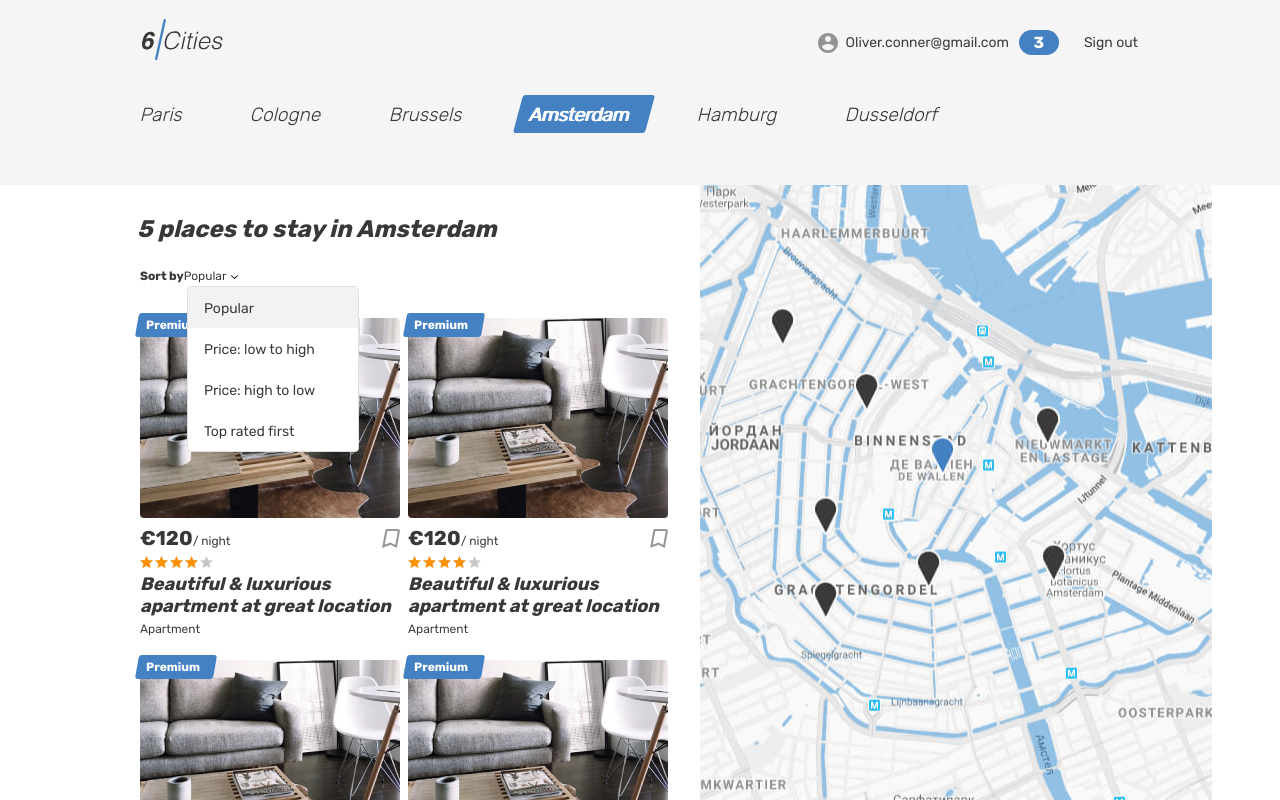
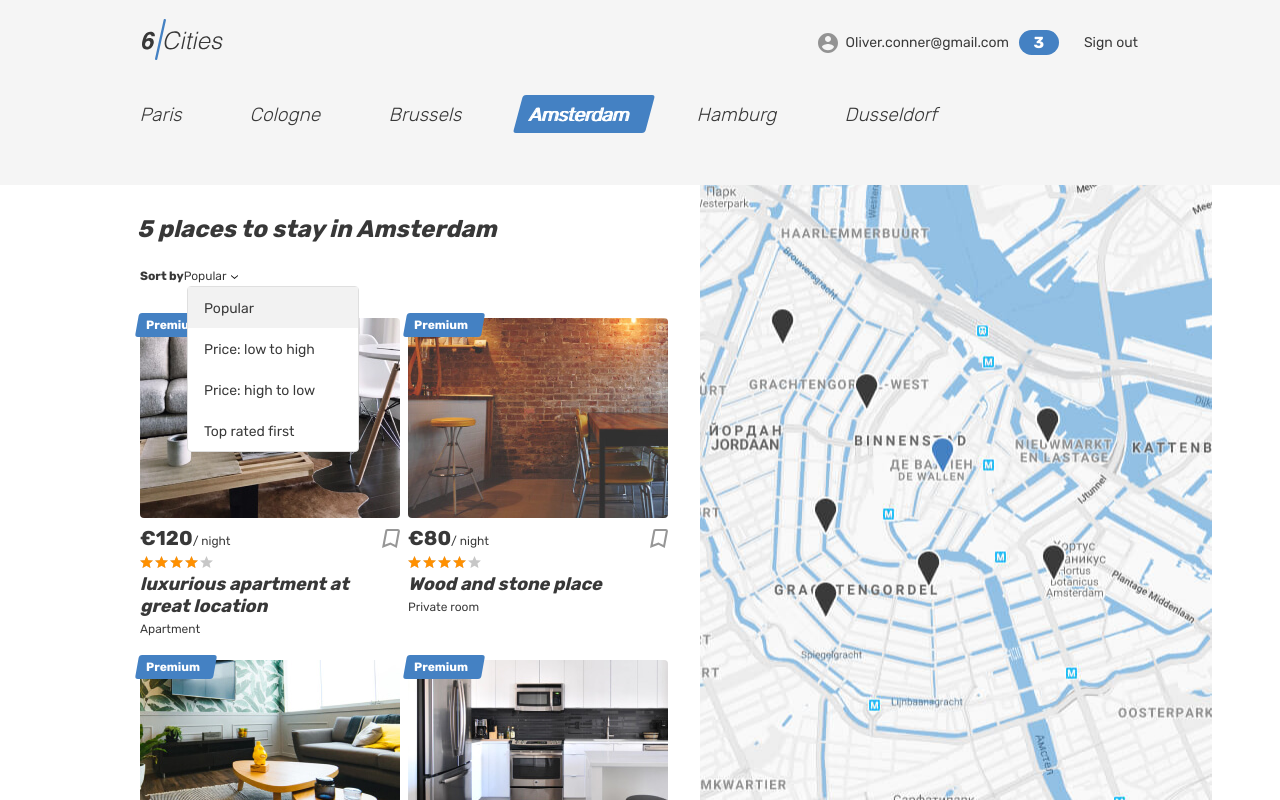
Before and after one commit to htmlacademy-react/2088885-six-cities-10, a React (Create React App) app in the folder project/: page / in a window 1280 px wide. Built offline with nearby package versions, Linux system fonts and the light colour scheme.

Commit message:
add List component, add mocked data, add items component

```diff
--- a/project/src/components/app/app.tsx
+++ b/project/src/components/app/app.tsx
@@ -5,20 +5,24 @@ import { LoginPage } from '../../pages/login-page/login-page';
 import { MainPage } from '../../pages/main-page/main-page';
 import { NotFoundPage } from '../../pages/not-found-page/not-found-page';
 import { PropertyPage } from '../../pages/property-page/property-page';
+import { TRentalOfferData } from '../../types/offers';
 import { PrivateRoute } from '../private-route/private-route';
 
-type AppProps = {
+type TAppProps = {
   countOfAvailablePlaces: number;
+  rentalOffersData: TRentalOfferData;
 };
 
-export const App = ({ countOfAvailablePlaces }: AppProps): JSX.Element => (
+export const App = ({ countOfAvailablePlaces, rentalOffersData }: TAppProps): JSX.Element => (
   <BrowserRouter>
     <Routes>
-      <Route path={AppRoute.Main} element={<MainPage countOfAvailablePlaces={countOfAvailablePlaces} />} />
+      <Route path={AppRoute.Main} element={<MainPage countOfAvailablePlaces={countOfAvailablePlaces}
+        rentalOffersData={rentalOffersData}/>}
+      />
       <Route path={AppRoute.Login} element={<LoginPage />} />
       <Route path={AppRoute.Favorites} element={
-        <PrivateRoute authorizationStatus={AuthorizationStatus.NoAuth}>
-          <FavoritePage />
+        <PrivateRoute authorizationStatus={AuthorizationStatus.Auth}>
+          <FavoritePage rentalOffersData={rentalOffersData}/>
         </PrivateRoute>
       }
       />
--- a/project/src/components/card-item/card-item.tsx
+++ b/project/src/components/card-item/card-item.tsx
@@ -1,4 +1,12 @@
-export const CardItem = () => (
+import { TRentalRoomData } from '../../types/offers';
+
+type TCardItemProps = {
+  item: TRentalRoomData,
+};
+
+export const CardItem = ({ item }: TCardItemProps) => {
+  const { price, title, type, image } = item;
+  return (
     <div>
       <article className="cities__card place-card">
         <div className="place-card__mark">
@@ -6,13 +14,13 @@ export const CardItem = () => (
         </div>
         <div className="cities__image-wrapper place-card__image-wrapper">
           <a href="#">
-          <img className="place-card__image" src="img/apartment-01.jpg" width="260" height="200" alt="Place image" />
+            <img className="place-card__image" src={image} width="260" height="200" alt="Place image" />
           </a>
         </div>
         <div className="place-card__info">
           <div className="place-card__price-wrapper">
             <div className="place-card__price">
-            <b className="place-card__price-value">&euro;120</b>
+              <b className="place-card__price-value">&euro;{price}</b>
               <span className="place-card__price-text">&#47;&nbsp;night</span>
             </div>
             <button className="place-card__bookmark-button button" type="button">
@@ -29,10 +37,11 @@ export const CardItem = () => (
             </div>
           </div>
           <h2 className="place-card__name">
-          <a href="#">Beautiful &amp; luxurious apartment at great location</a>
+            <a href="#">{title}</a>
           </h2>
-        <p className="place-card__type">Apartment</p>
+          <p className="place-card__type">{type}</p>
         </div>
       </article>
     </div>
   );
+};
--- /dev/null
+++ b/project/src/components/favorites-card-item/favorites-card-item.tsx
@@ -0,0 +1,45 @@
+import { TRentalRoomData } from '../../types/offers';
+
+type TFavoritesCardItem = {
+  item: TRentalRoomData
+}
+
+export const FavoritesCardItem = ({ item }: TFavoritesCardItem) => {
+  const { price, title, type, image } = item;
+  return (
+    <article className="favorites__card place-card">
+      <div className="place-card__mark">
+        <span>Premium</span>
+      </div>
+      <div className="favorites__image-wrapper place-card__image-wrapper">
+        <a href="#">
+          <img className="place-card__image" src={image} width="150" height="110" alt="Place image" />
+        </a>
+      </div>
+      <div className="favorites__card-info place-card__info">
+        <div className="place-card__price-wrapper">
+          <div className="place-card__price">
+            <b className="place-card__price-value">&euro;{price}</b>
+            <span className="place-card__price-text">&#47;&nbsp;night</span>
+          </div>
+          <button className="place-card__bookmark-button place-card__bookmark-button--active button" type="button">
+            <svg className="place-card__bookmark-icon" width="18" height="19">
+              <use xlinkHref="#icon-bookmark"></use>
+            </svg>
+            <span className="visually-hidden">In bookmarks</span>
+          </button>
+        </div>
+        <div className="place-card__rating rating">
+          <div className="place-card__stars rating__stars">
+            <span style={{ width: '100%' }}></span>
+            <span className="visually-hidden">Rating</span>
+          </div>
+        </div>
+        <h2 className="place-card__name">
+          <a href="#">{title}</a>
+        </h2>
+        <p className="place-card__type">{type}</p>
+      </div>
+    </article>
+  );
+};
--- /dev/null
+++ b/project/src/components/item-list/item-list.tsx
@@ -0,0 +1,12 @@
+type IItemList<T> = {
+  items: T[];
+  renderItem: (item: T) => React.ReactNode
+}
+
+export function ItemList<T>(props: IItemList<T>) {
+  return (
+    <>
+      {props.items.map(props.renderItem)}
+    </>
+  );
+}
--- a/project/src/index.tsx
+++ b/project/src/index.tsx
@@ -1,6 +1,7 @@
 import React from 'react';
 import ReactDOM from 'react-dom/client';
 import { App } from './components/app/app';
+import { rentalOffersData } from './mocks/offers';
 
 const ROOT = ReactDOM.createRoot(
   document.getElementById('root') as HTMLElement,
@@ -12,6 +13,6 @@ const SETTINGS = {
 
 ROOT.render(
   <React.StrictMode>
-    <App countOfAvailablePlaces={SETTINGS.countOfAvailablePlaces}/>
+    <App countOfAvailablePlaces={SETTINGS.countOfAvailablePlaces}rentalOffersData={rentalOffersData}/>
   </React.StrictMode>,
 );
--- /dev/null
+++ b/project/src/mocks/offers.ts
@@ -0,0 +1,33 @@
+import { TRentalOfferData } from '../types/offers';
+
+
+export const rentalOffersData: TRentalOfferData = [
+  {
+    id:1,
+    price: 120,
+    title: 'luxurious apartment at great location',
+    type: 'Apartment',
+    image: 'img/apartment-01.jpg',
+  },
+  {
+    id:2,
+    price: 80,
+    title: 'Wood and stone place',
+    type: 'Private room',
+    image: 'img/room.jpg',
+  },
+  {
+    id:3,
+    price: 132,
+    title: 'Canal View Prinsengracht',
+    type: 'Apartment',
+    image: 'img/apartment-02.jpg',
+  },
+  {
+    id:4,
+    price: 180,
+    title: 'Nice, cozy, warm big bed apartment',
+    type: 'Apartment',
+    image: 'img/apartment-03.jpg',
+  }
+];
--- a/project/src/pages/favorites-page/favorites-page.tsx
+++ b/project/src/pages/favorites-page/favorites-page.tsx
@@ -1,4 +1,12 @@
-export const FavoritePage = () => (
+import { FavoritesCardItem } from '../../components/favorites-card-item/favorites-card-item';
+import { ItemList } from '../../components/item-list/item-list';
+import { TRentalOfferData, TRentalRoomData } from '../../types/offers';
+
+type TFavoritePageProps = {
+  rentalOffersData: TRentalOfferData,
+}
+
+export const FavoritePage = ({ rentalOffersData }: TFavoritePageProps) => (
   <div>
     <div style={{ display: 'none' }}>
       <svg xmlns="http://www.w3.org/2000/svg"><symbol id="icon-arrow-select" viewBox="0 0 7 4"><path fillRule="evenodd" clipRule="evenodd" d="M0 0l3.5 2.813L7 0v1.084L3.5 4 0 1.084V0z"></path></symbol><symbol id="icon-bookmark" viewBox="0 0 17 18"><path d="M3.993 2.185l.017-.092V2c0-.554.449-1 .99-1h10c.522 0 .957.41.997.923l-2.736 14.59-4.814-2.407-.39-.195-.408.153L1.31 16.44 3.993 2.185z"></path></symbol><symbol id="icon-star" viewBox="0 0 13 12"><path fillRule="evenodd" clipRule="evenodd" d="M6.5 9.644L10.517 12 9.451 7.56 13 4.573l-4.674-.386L6.5 0 4.673 4.187 0 4.573 3.549 7.56 2.483 12 6.5 9.644z"></path></symbol></svg>
@@ -48,75 +56,9 @@ export const FavoritePage = () => (
                   </div>
                 </div>
                 <div className="favorites__places">
-                  <article className="favorites__card place-card">
-                    <div className="place-card__mark">
-                      <span>Premium</span>
-                    </div>
-                    <div className="favorites__image-wrapper place-card__image-wrapper">
-                      <a href="#">
-                        <img className="place-card__image" src="img/apartment-small-03.jpg" width="150" height="110" alt="Place image" />
-                      </a>
-                    </div>
-                    <div className="favorites__card-info place-card__info">
-                      <div className="place-card__price-wrapper">
-                        <div className="place-card__price">
-                          <b className="place-card__price-value">&euro;180</b>
-                          <span className="place-card__price-text">&#47;&nbsp;night</span>
-                        </div>
-                        <button className="place-card__bookmark-button place-card__bookmark-button--active button" type="button">
-                          <svg className="place-card__bookmark-icon" width="18" height="19">
-                            <use xlinkHref="#icon-bookmark"></use>
-                          </svg>
-                          <span className="visually-hidden">In bookmarks</span>
-                        </button>
-                      </div>
-                      <div className="place-card__rating rating">
-                        <div className="place-card__stars rating__stars">
-                          <span style={{ width: '100%' }}></span>
-                          <span className="visually-hidden">Rating</span>
-                        </div>
-                      </div>
-                      <h2 className="place-card__name">
-                        <a href="#">Nice, cozy, warm big bed apartment</a>
-                      </h2>
-                      <p className="place-card__type">Apartment</p>
-                    </div>
-                  </article>
-
-                  <article className="favorites__card place-card">
-                    <div className="favorites__image-wrapper place-card__image-wrapper">
-                      <a href="#">
-                        <img className="place-card__image" src="img/room-small.jpg" width="150" height="110" alt="Place image" />
-                      </a>
-                    </div>
-                    <div className="favorites__card-info place-card__info">
-                      <div className="place-card__price-wrapper">
-                        <div className="place-card__price">
-                          <b className="place-card__price-value">&euro;80</b>
-                          <span className="place-card__price-text">&#47;&nbsp;night</span>
-                        </div>
-                        <button className="place-card__bookmark-button place-card__bookmark-button--active button" type="button">
-                          <svg className="place-card__bookmark-icon" width="18" height="19">
-                            <use xlinkHref="#icon-bookmark"></use>
-                          </svg>
-                          <span className="visually-hidden">In bookmarks</span>
-                        </button>
-                      </div>
-                      <div className="place-card__rating rating">
-                        <div className="place-card__stars rating__stars">
-                          <span style={{ width: '80%' }}></span>
-                          <span className="visually-hidden">Rating</span>
-                        </div>
-                      </div>
-                      <h2 className="place-card__name">
-                        <a href="#">Wood and stone place</a>
-                      </h2>
-                      <p className="place-card__type">Private room</p>
-                    </div>
-                  </article>
+                  <ItemList items={rentalOffersData} renderItem={(item: TRentalRoomData) => <FavoritesCardItem item={item} key={item.id} />}/>
                 </div>
               </li>
-
               <li className="favorites__locations-items">
                 <div className="favorites__locations locations locations--current">
                   <div className="locations__item">
--- a/project/src/pages/main-page/main-page.tsx
+++ b/project/src/pages/main-page/main-page.tsx
@@ -1,10 +1,13 @@
 import { CardItem } from '../../components/card-item/card-item';
+import { ItemList } from '../../components/item-list/item-list';
+import { TRentalOfferData, TRentalRoomData } from '../../types/offers';
 
-type MainPageProps = {
-  countOfAvailablePlaces: number;
+type TMainPageProps = {
+  countOfAvailablePlaces: number,
+  rentalOffersData: TRentalOfferData
 };
 
-export const MainPage = ({countOfAvailablePlaces}: MainPageProps) => (
+export const MainPage = ({ countOfAvailablePlaces, rentalOffersData }: TMainPageProps) => (
   <div>
     <div style={{ display: 'none' }}>
       <svg xmlns="http://www.w3.org/2000/svg"><symbol id="icon-arrow-select" viewBox="0 0 7 4"><path fillRule="evenodd" clipRule="evenodd" d="M0 0l3.5 2.813L7 0v1.084L3.5 4 0 1.084V0z"></path></symbol><symbol id="icon-bookmark" viewBox="0 0 17 18"><path d="M3.993 2.185l.017-.092V2c0-.554.449-1 .99-1h10c.522 0 .957.41.997.923l-2.736 14.59-4.814-2.407-.39-.195-.408.153L1.31 16.44 3.993 2.185z"></path></symbol><symbol id="icon-star" viewBox="0 0 13 12"><path fillRule="evenodd" clipRule="evenodd" d="M6.5 9.644L10.517 12 9.451 7.56 13 4.573l-4.674-.386L6.5 0 4.673 4.187 0 4.573 3.549 7.56 2.483 12 6.5 9.644z"></path></symbol></svg>
@@ -99,12 +102,9 @@ export const MainPage = ({countOfAvailablePlaces}: MainPageProps) => (
                 </ul>
               </form>
               <div className="cities__places-list places__list tabs__content">
-
-                <CardItem />
-                <CardItem />
-                <CardItem />
-                <CardItem />
-                <CardItem />
+                <ItemList items={rentalOffersData}
+                  renderItem={(item: TRentalRoomData) => <CardItem item={item} key={item.id} />}
+                />
               </div>
             </section>
             <div className="cities__right-section">
--- /dev/null
+++ b/project/src/types/offers.ts
@@ -0,0 +1,9 @@
+export type TRentalOfferData = TRentalRoomData[];
+
+export type TRentalRoomData = {
+  id: number,
+  price: number,
+  title: string,
+  type: string,
+  image: string,
+};
```
Lines whose indentation alone changed are shown as unchanged.
